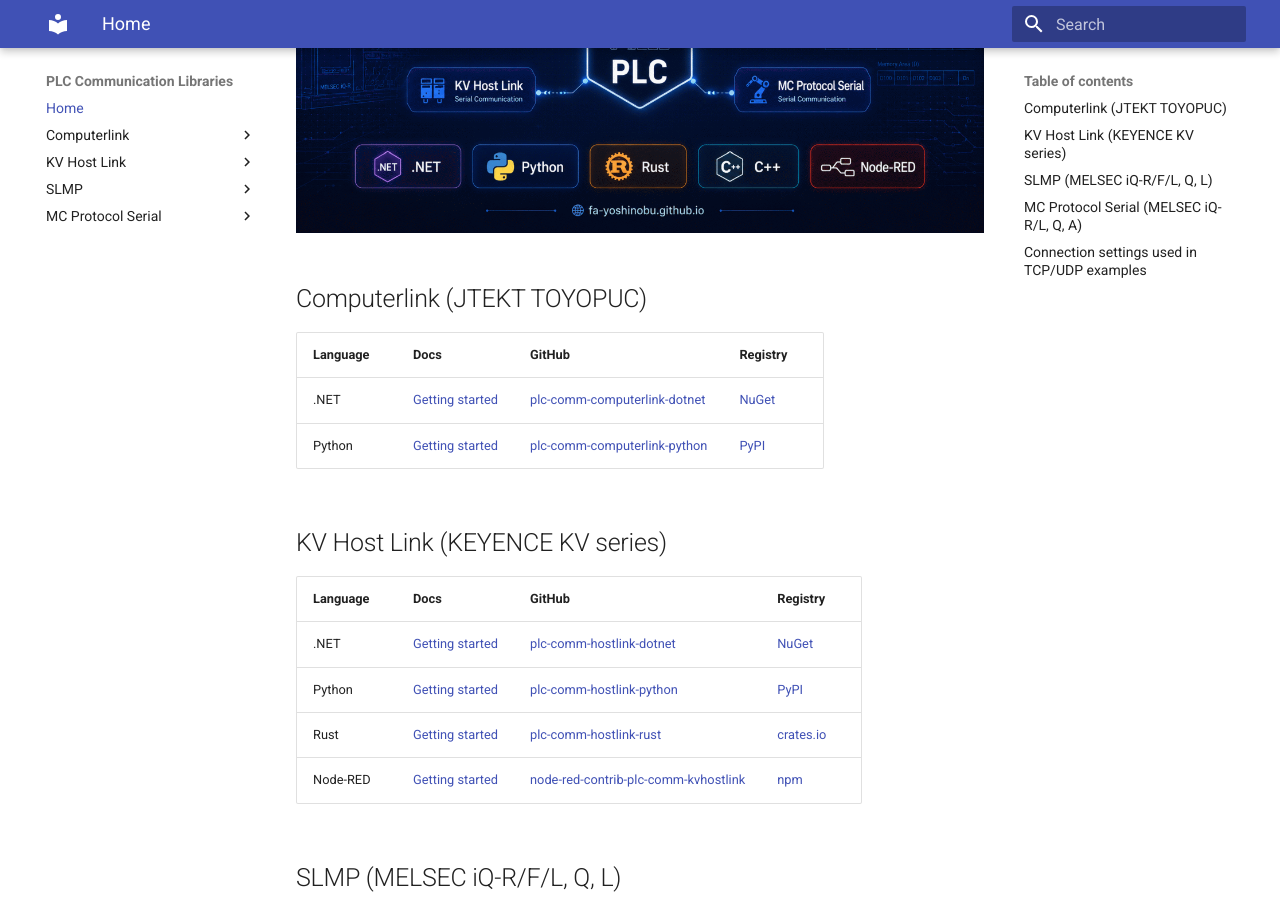
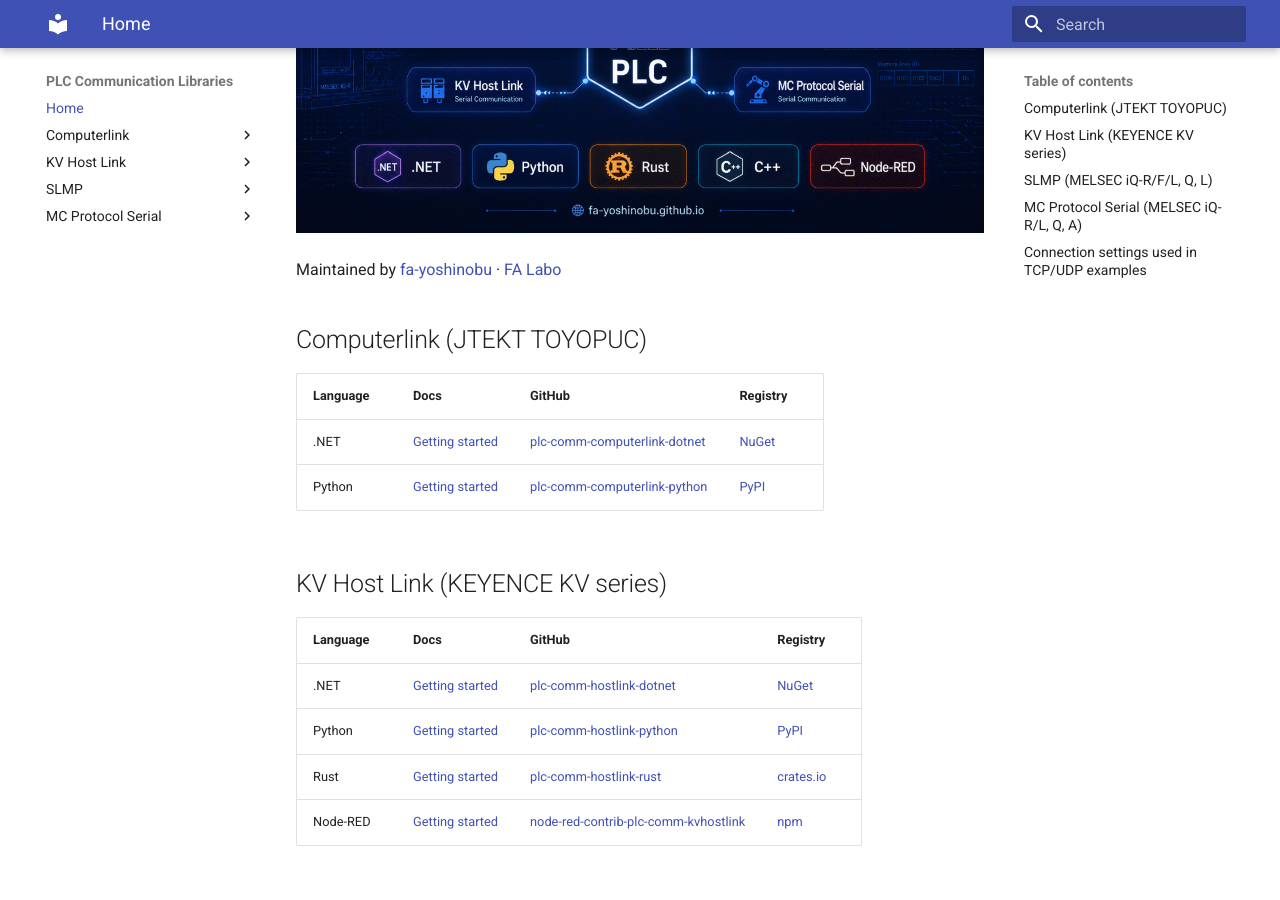
Before and after one commit to fa-yoshinobu/plc-comm-docs-site, an MkDocs documentation site: the page built from docs/index.md, in a window 1280 px wide and 900 px high, scrolled down 375 px. Built offline with MkDocs 1.6.1 and Material for MkDocs 9.7.7, drawn with Linux system fonts in a browser that asks for light colours.

Commit message:
Add maintainer links to docs home

```diff
--- a/docs/index.md
+++ b/docs/index.md
@@ -3,6 +3,8 @@
 A set of libraries for communicating with industrial PLCs over TCP/UDP and RS-232C/RS-485 serial.
 
 ![PLC Communication Libraries](assets/plc-communication-libraries.png)
+
+Maintained by [fa-yoshinobu](https://github.com/fa-yoshinobu) · [FA Labo](https://fa-yoshinobu.github.io/FA_Labo/index.html)
 
 ## Computerlink (JTEKT TOYOPUC)
 
```
